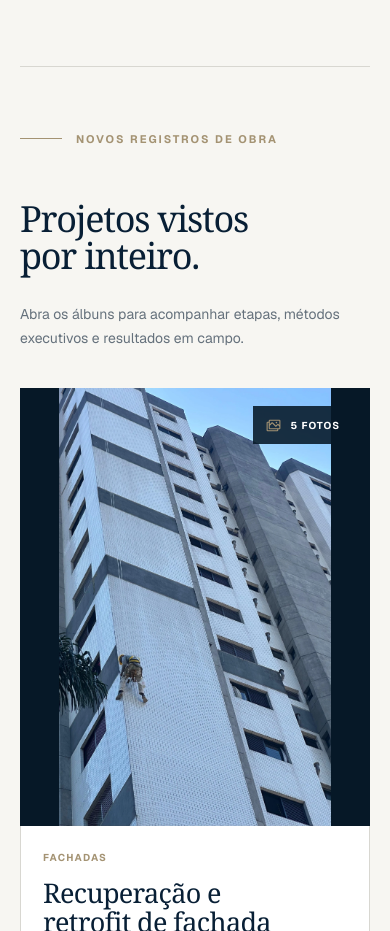
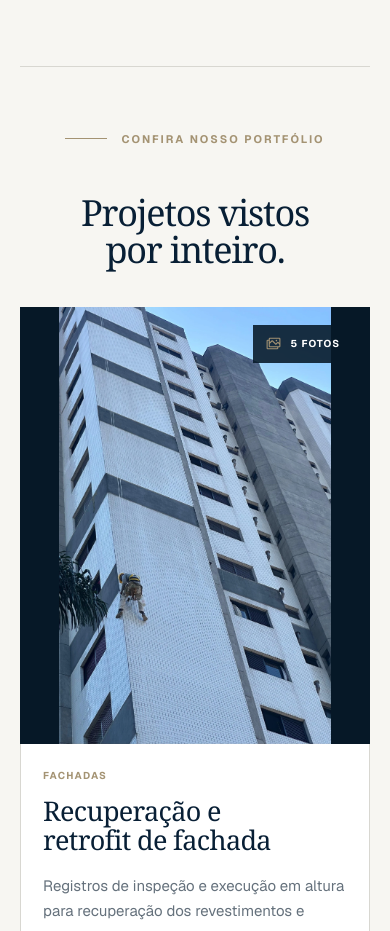
Before and after one commit to bruno-saintz/site-randaza, a Next.js app: page / in a window 390 px wide. Shown: the part 8040-8971 px from the top of the page. Built offline with nearby package versions, Linux system fonts and the light colour scheme.

Commit message:
Ajusta o titulo da secao de portfolio

```diff
--- a/app/components.tsx
+++ b/app/components.tsx
@@ -278,9 +278,8 @@ export function ProjectAlbums() {
   return (
     <section className="project-albums" aria-labelledby="project-albums-title">
       <div className="project-albums-head" data-reveal>
-        <p className="eyebrow dark">Novos registros de obra</p>
+        <p className="eyebrow dark">Confira nosso portfólio</p>
         <h3 id="project-albums-title">Projetos vistos por inteiro.</h3>
-        <p>Abra os álbuns para acompanhar etapas, métodos executivos e resultados em campo.</p>
       </div>
 
       <div className="album-grid">
--- a/app/globals.css
+++ b/app/globals.css
@@ -135,9 +135,8 @@ section { scroll-margin-top:88px; }
 .project-grid article>p { margin:22px 0 9px; color:var(--gold); font-size:10px; font-weight:650; letter-spacing:.12em; text-transform:uppercase; }
 .project-grid h3 { margin:0; color:var(--navy); font:400 clamp(24px,2vw,32px)/1.18 Georgia,serif; }
 .project-albums { margin-top:clamp(90px,10vw,145px); padding-top:clamp(65px,7vw,96px); border-top:1px solid var(--line); }
-.project-albums-head { display:grid; grid-template-columns:.58fr 1.1fr .72fr; gap:clamp(28px,5vw,72px); align-items:end; }
-.project-albums-head h3 { margin:0; color:var(--navy); font:400 clamp(36px,4vw,58px)/1.02 Georgia,serif; letter-spacing:-.035em; text-wrap:balance; }
-.project-albums-head>p:last-child { margin:0; color:var(--muted); font-size:14px; line-height:1.7; }
+.project-albums-head { display:grid; justify-items:center; gap:22px; text-align:center; }
+.project-albums-head h3 { max-width:760px; margin:0; color:var(--navy); font:400 clamp(36px,4vw,58px)/1.02 Georgia,serif; letter-spacing:-.035em; text-wrap:balance; }
 .album-grid { display:grid; grid-template-columns:repeat(2,minmax(0,1fr)); gap:24px; margin-top:52px; }
 .album-card { min-width:0; background:#fff; }
 .album-card-media { position:relative; display:block; width:100%; aspect-ratio:4/3; padding:0; overflow:hidden; border:0; background:#061827; color:white; cursor:pointer; }
@@ -221,7 +220,7 @@ section { scroll-margin-top:88px; }
 @media (max-width:980px) {
   .manifesto-copy,.services-heading,.projects-head,.transparency-grid,.method-head,.differentials-head,.history { grid-template-columns:1fr; }
   .manifesto-copy>p:last-child { margin-top:0; }.services-heading>p:last-child { max-width:560px; }.service-row { grid-template-columns:46px minmax(260px,1fr) minmax(260px,340px) 24px; min-height:220px; gap:22px; }.service-image { height:170px; }
-  .feature-project { grid-template-columns:minmax(320px,.78fr) minmax(0,1fr); max-width:880px; min-height:650px; }.before-after { min-height:650px; }.project-grid { grid-template-columns:1fr 1fr; }.project-grid article:last-child { grid-column:span 2; }.project-albums-head { grid-template-columns:1fr 1.35fr; }.project-albums-head>p:last-child { grid-column:2; }.album-card-media { aspect-ratio:1/1.08; }
+  .feature-project { grid-template-columns:minmax(320px,.78fr) minmax(0,1fr); max-width:880px; min-height:650px; }.before-after { min-height:650px; }.project-grid { grid-template-columns:1fr 1fr; }.project-grid article:last-child { grid-column:span 2; }.album-card-media { aspect-ratio:1/1.08; }
   .system-frame { transform:none; }.method-steps { grid-template-columns:1fr 1fr; gap:50px 0; }.method-steps article:nth-child(3) { border-left:0; padding-left:0; }
   .differentials-grid { grid-template-columns:repeat(3,minmax(0,1fr)); gap:clamp(28px,5vw,54px); }
   .history-image { min-height:580px; }.history-copy { padding-bottom:30px; }
@@ -229,7 +228,7 @@ section { scroll-margin-top:88px; }
 @media (max-width:680px) {
   .section-shell { padding-inline:20px; }.manifesto { padding-top:90px; padding-bottom:90px; }.manifesto-copy { margin-top:38px; }.commitments { grid-template-columns:1fr; margin-top:60px; }.commitments article,.commitments article+article { min-height:auto; padding:28px 0 34px; border-right:0; border-bottom:1px solid var(--line); }.commitments h3 { margin-top:34px; }
   .services-section { padding:90px 0; }.services-list { margin-top:55px; }.service-row { grid-template-columns:40px 1fr 24px; gap:16px; padding:28px 0; }.service-image { grid-column:2/4; grid-row:2; height:240px; }.service-row h3 { font-size:31px; }
-  .projects { padding-top:90px; padding-bottom:90px; }.projects-head { margin:38px 0 50px; }.feature-project { grid-template-columns:1fr; max-width:none; min-height:0; margin-inline:-20px; }.before-after { min-height:500px; }.feature-copy { padding:38px 24px; }.project-grid { grid-template-columns:1fr; margin-top:48px; }.project-grid article:last-child { grid-column:auto; }.project-albums { margin-top:80px; padding-top:64px; }.project-albums-head { grid-template-columns:1fr; }.project-albums-head>p:last-child { grid-column:auto; }.album-grid { grid-template-columns:1fr; gap:20px; margin-top:38px; }.album-card-media { aspect-ratio:4/5; }.album-card-copy { padding:24px 22px 28px; }.album-card-copy>span { font-size:15px; }.album-lightbox { padding:0; }.album-dialog { width:100vw; height:100dvh; max-height:none; }.album-dialog-head { padding:16px 16px 14px; }.album-dialog-head h2 { font-size:22px; }.album-dialog-head button { flex-basis:44px; width:44px; height:44px; }.album-stage { min-height:0; }.album-nav { width:46px; height:46px; }.album-prev { left:10px; }.album-next { right:10px; }.album-caption { align-items:flex-start; padding:13px 16px; }.album-caption p { font-size:12px; }.album-thumbnails { gap:8px; padding:10px 16px 14px; }.album-thumbnails button { flex-basis:48px; width:48px; height:60px; }
+  .projects { padding-top:90px; padding-bottom:90px; }.projects-head { margin:38px 0 50px; }.feature-project { grid-template-columns:1fr; max-width:none; min-height:0; margin-inline:-20px; }.before-after { min-height:500px; }.feature-copy { padding:38px 24px; }.project-grid { grid-template-columns:1fr; margin-top:48px; }.project-grid article:last-child { grid-column:auto; }.project-albums { margin-top:80px; padding-top:64px; }.album-grid { grid-template-columns:1fr; gap:20px; margin-top:38px; }.album-card-media { aspect-ratio:4/5; }.album-card-copy { padding:24px 22px 28px; }.album-card-copy>span { font-size:15px; }.album-lightbox { padding:0; }.album-dialog { width:100vw; height:100dvh; max-height:none; }.album-dialog-head { padding:16px 16px 14px; }.album-dialog-head h2 { font-size:22px; }.album-dialog-head button { flex-basis:44px; width:44px; height:44px; }.album-stage { min-height:0; }.album-nav { width:46px; height:46px; }.album-prev { left:10px; }.album-next { right:10px; }.album-caption { align-items:flex-start; padding:13px 16px; }.album-caption p { font-size:12px; }.album-thumbnails { gap:8px; padding:10px 16px 14px; }.album-thumbnails button { flex-basis:48px; width:48px; height:60px; }
   .transparency { padding:90px 0 110px; }.transparency-grid { gap:55px; }.system-body { grid-template-columns:1fr; }.system-body aside { display:none; }.system-content { padding:20px; }.system-report { grid-template-columns:1fr; }.report-photo { min-height:200px; }.system-stats { gap:7px; }.system-stats div { padding:12px 8px; }
   .method { padding-top:90px; padding-bottom:90px; }.method-head { margin:38px 0 65px; }.method-steps { grid-template-columns:1fr; gap:0; }.method-steps article,.method-steps article+article { min-height:auto; padding:28px 0 40px; border-left:0; border-bottom:1px solid var(--line); }.method-steps i { margin:20px 0 30px; }
   .differentials { padding:90px 0; }.differentials-head { margin-bottom:55px; }.differentials-grid { grid-template-columns:1fr; gap:0; }.differentials-grid article,.differentials-grid article:last-child { grid-column:auto; max-width:none; padding:32px 0 38px; border-bottom:1px solid rgba(255,255,255,.14); }.differentials-grid h3 { min-height:0; margin-top:30px; }
```
